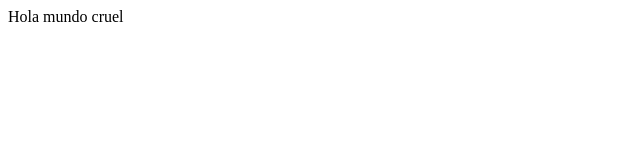
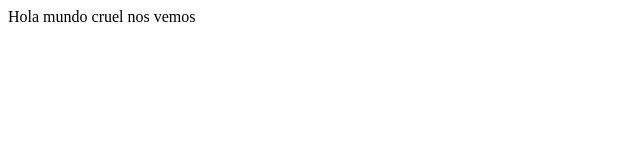
Before and after one commit to danmedin/prueba-web, a plain HTML site: page index.html in a window 1280 px wide. Shown: the full height of the page, 0-640 px from the left. Drawn offline with Linux system fonts and the light colour scheme.

Commit message:
puse nos vemos

```diff
--- a/index.html
+++ b/index.html
@@ -1 +1 @@
-<p>Hola mundo cruel</p>
+<p>Hola mundo cruel nos vemos</p>
```
